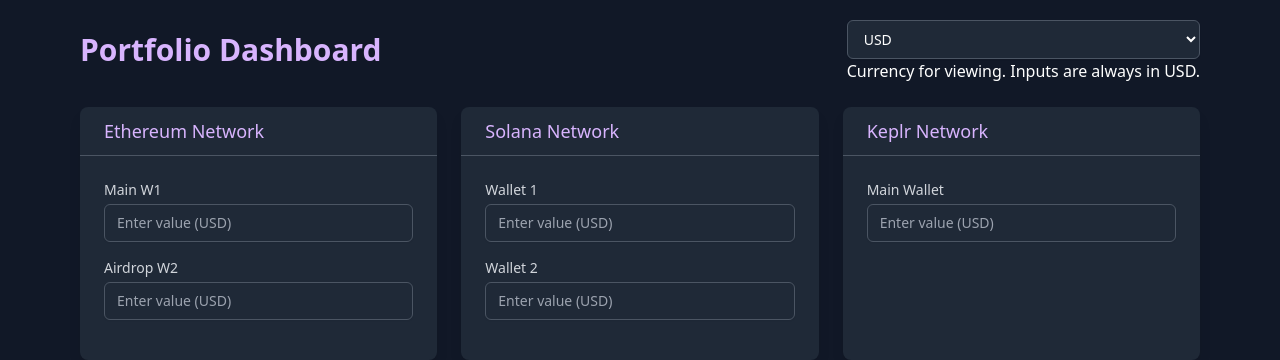
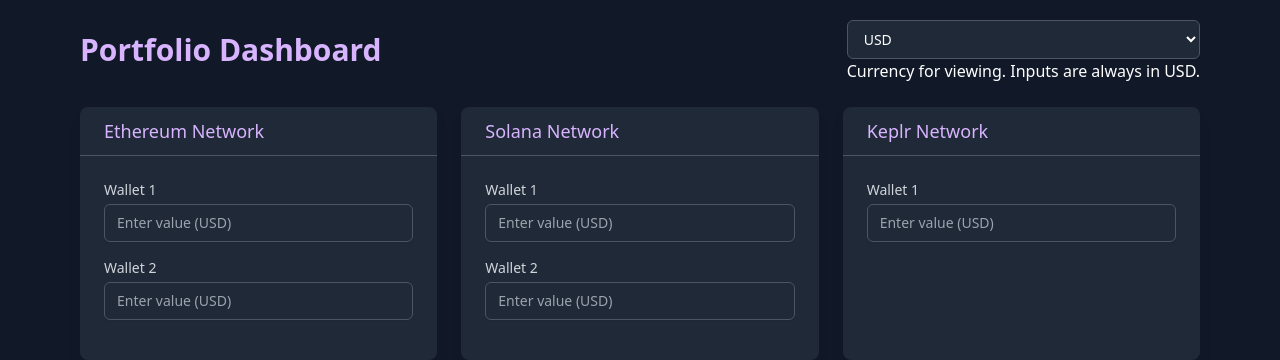
Before and after one commit to SwiftStrike24/Crypto-Portfolio-Dashboard, a React (Create React App) app: page / in a window 1280 px wide. Shown: the top 360 px of the page. Built offline with nearby package versions, Linux system fonts and the light colour scheme.

Commit message:
fixed wallet names.

```diff
--- a/src/components/PortfolioDashboard.js
+++ b/src/components/PortfolioDashboard.js
@@ -3,9 +3,9 @@
 
 const NETWORKS = ['Ethereum', 'Solana', 'Keplr'];
 const WALLETS = {
-  Ethereum: ['Main W1', 'Airdrop W2'],
+  Ethereum: ['Wallet 1', 'Wallet 2'],
   Solana: ['Wallet 1', 'Wallet 2'],
-  Keplr: ['Main Wallet']
+  Keplr: ['Wallet 1']
 };
 
 const CURRENCIES = {
```
